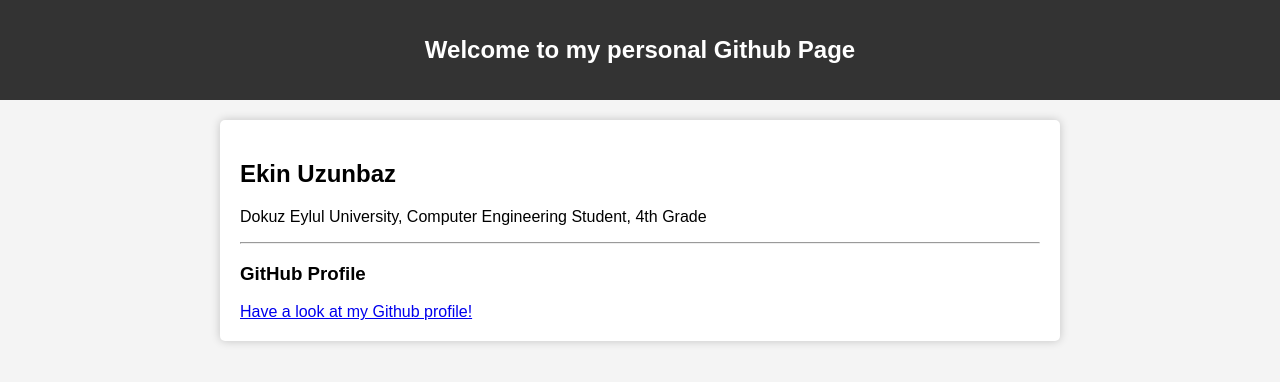
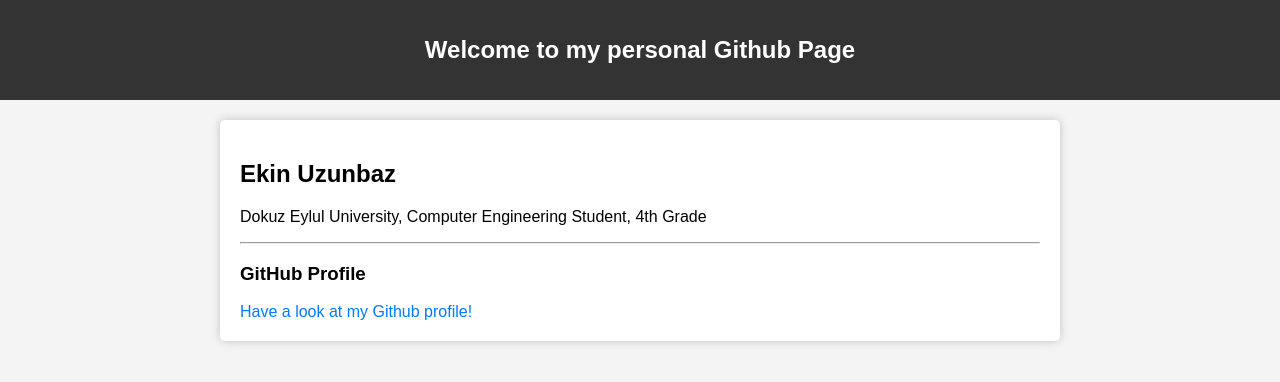
Before and after one commit to ekinuzunbaz/ekinuzunbaz.github.io, a plain HTML site: page index.html in a window 1280 px wide. Drawn offline with Linux system fonts and the light colour scheme.

Commit message:
Beautify github profile link

```diff
--- a/index.html
+++ b/index.html
@@ -19,6 +19,13 @@
         }
         h1 {
             font-size: 24px;
+        }
+        a {
+            color: #007BFF;
+            text-decoration: none;
+        }
+        a:hover {
+            text-decoration: underline;
         }
         .container {
             max-width: 800px;
```
